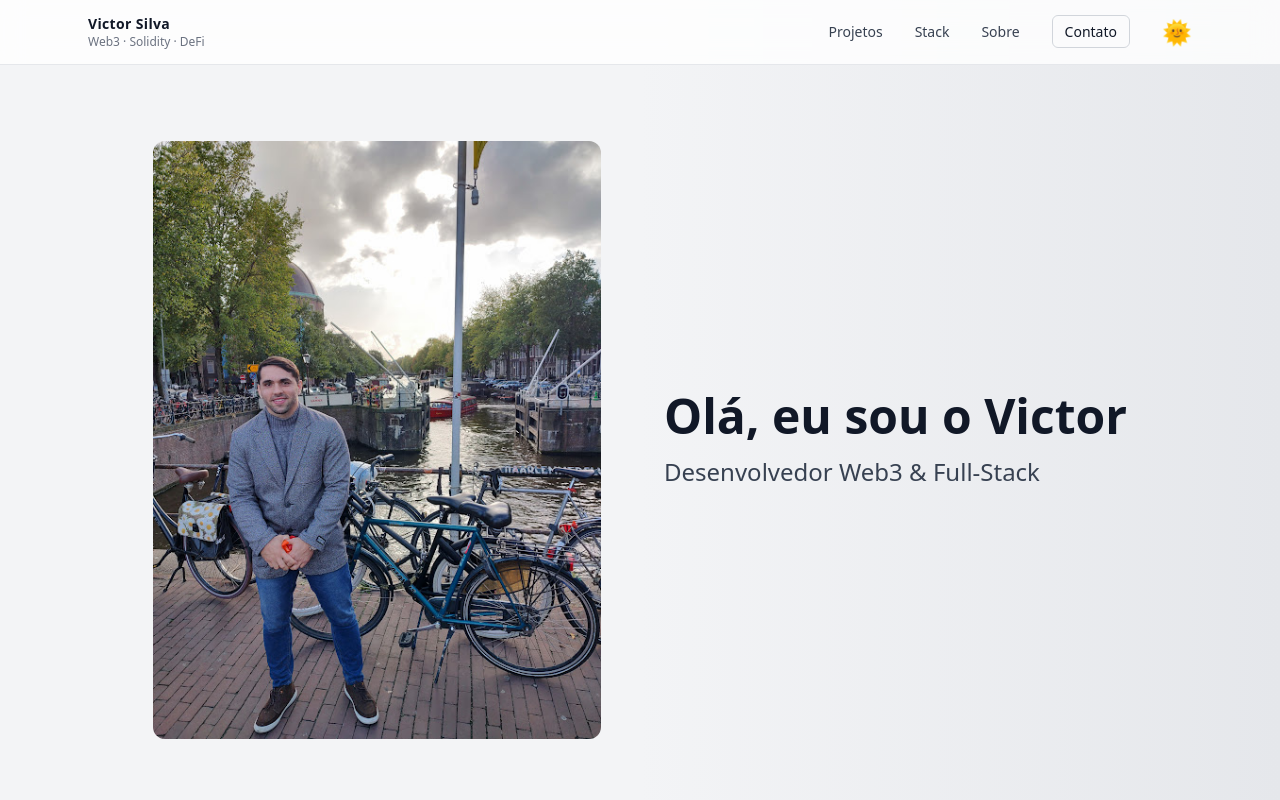
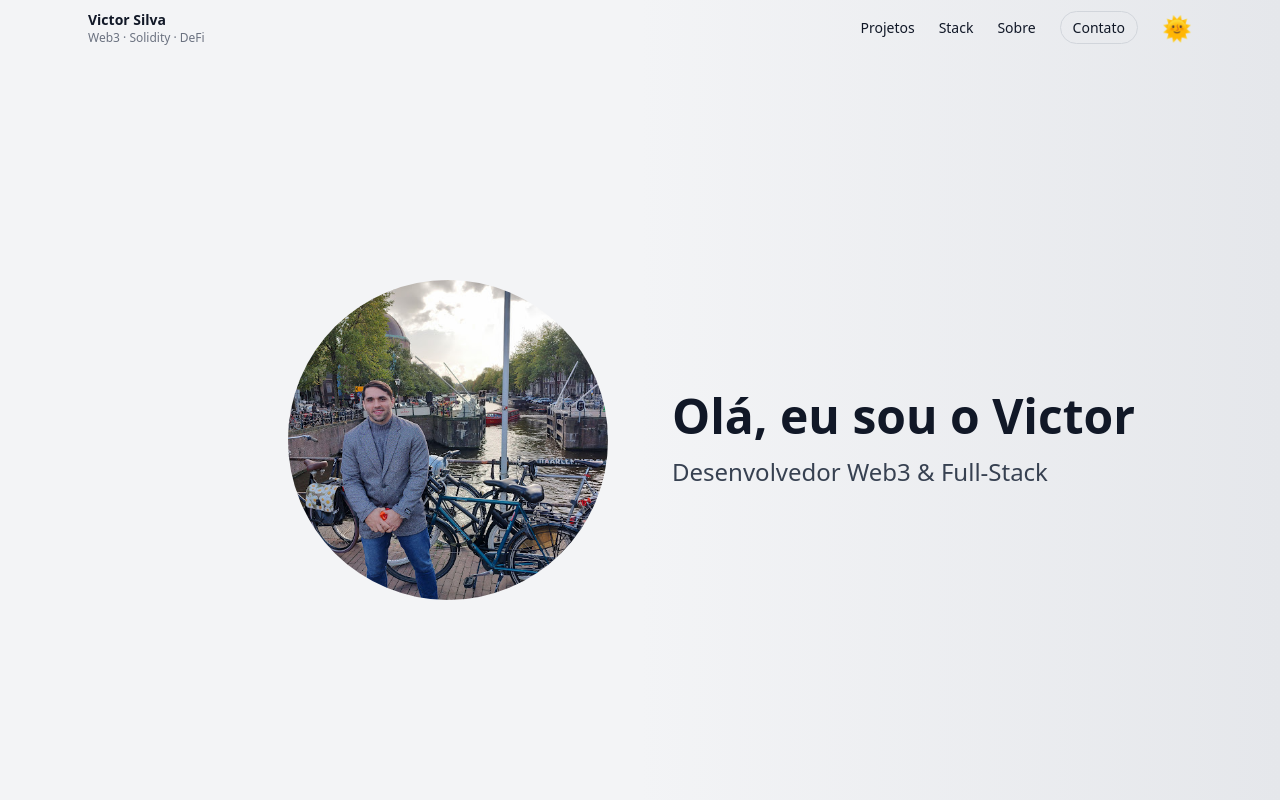
Before and after one commit to victoradauto1/portifolio, a React (Vite) app: page / in a window 1280 px wide. Shown: the top 800 px of the page. Built offline with nearby package versions, Linux system fonts and the light colour scheme.

Commit message:
feat(ui): refine hero layout and profile image presentation

```diff
--- a/src/components/Header.jsx
+++ b/src/components/Header.jsx
@@ -1,57 +1,70 @@
+import { useEffect, useState } from "react";
 import ThemeSwitcher from "./ThemeSwitcher";
 
 const Header = () => {
+  const [scrolled, setScrolled] = useState(false);
+
+  useEffect(() => {
+    const onScroll = () => {
+      setScrolled(window.scrollY > 40);
+    };
+
+    window.addEventListener("scroll", onScroll);
+    return () => window.removeEventListener("scroll", onScroll);
+  }, []);
+
   return (
-    <header className="fixed top-0 w-full z-50 backdrop-blur-md bg-white/80 dark:bg-gray-900/80 border-b border-gray-200 dark:border-gray-800">
-      <nav className="max-w-6xl mx-auto px-6 h-16 flex items-center justify-between">
-
+    <header
+      className={`
+        fixed z-50 transition-all duration-300
+        ${scrolled
+          ? "top-4 left-1/2 -translate-x-1/2 bg-white/80 dark:bg-gray-900/80 backdrop-blur-md shadow-lg rounded-full px-6"
+          : "top-0 left-0 w-full bg-transparent"}
+      `}
+    >
+      <nav
+        className={`
+          flex items-center justify-between h-14
+          ${scrolled ? "gap-6" : "max-w-6xl mx-auto px-6"}
+        `}
+      >
         {/* Brand */}
         <div className="flex flex-col leading-tight">
-          <span className="text-sm font-semibold tracking-wide text-gray-900 dark:text-gray-100">
+          <span className="text-sm font-semibold text-gray-900 dark:text-gray-100">
             Victor Silva
           </span>
-          <span className="text-xs text-gray-500 dark:text-gray-400">
-            Web3 · Solidity · DeFi
-          </span>
+          {!scrolled && (
+            <span className="text-xs text-gray-500 dark:text-gray-400">
+              Web3 · Solidity · DeFi
+            </span>
+          )}
         </div>
 
-        {/* Navigation */}
-        <ul className="flex items-center gap-8 text-sm font-medium">
+        {/* Links */}
+        <ul className="flex items-center gap-6 text-sm font-medium">
           <li>
-            <a
-              href="#projects"
-              className="text-gray-700 dark:text-gray-300 hover:text-black dark:hover:text-white transition-colors"
-            >
+            <a href="#projects" className="hover:opacity-70 transition">
               Projetos
             </a>
           </li>
           <li>
-            <a
-              href="#skills"
-              className="text-gray-700 dark:text-gray-300 hover:text-black dark:hover:text-white transition-colors"
-            >
+            <a href="#skills" className="hover:opacity-70 transition">
               Stack
             </a>
           </li>
           <li>
-            <a
-              href="#about"
-              className="text-gray-700 dark:text-gray-300 hover:text-black dark:hover:text-white transition-colors"
-            >
+            <a href="#about" className="hover:opacity-70 transition">
               Sobre
             </a>
           </li>
           <li>
             <a
               href="#contact"
-              className="px-3 py-1.5 rounded-md border border-gray-300 dark:border-gray-700
-                         hover:border-gray-900 dark:hover:border-gray-400
-                         transition-colors"
+              className="px-3 py-1.5 rounded-full border border-gray-300 dark:border-gray-700 hover:border-gray-900 dark:hover:border-gray-400 transition"
             >
               Contato
             </a>
           </li>
-
           <ThemeSwitcher />
         </ul>
       </nav>
--- a/src/sections/Hero.jsx
+++ b/src/sections/Hero.jsx
@@ -9,16 +9,17 @@ const Hero = () => {
         dark:from-gray-900 dark:via-gray-900 dark:to-gray-800
       "
     >
-      <div className="max-w-6xl mx-auto px-6 grid grid-cols-1 md:grid-cols-2 items-center gap-12">
+      <div className="max-w-6xl mx-auto px-6 grid grid-cols-1 md:grid-cols-2 items-center gap-16">
 
-        {/* Imagem */}
-        <div className="relative flex justify-center md:justify-start">
-          <div className="absolute inset-0 rounded-xl bg-gradient-to-r from-transparent to-gray-100 dark:to-gray-900" />
-          <img
-            src="/profile.jpg"
-            alt="Victor em Amsterdam"
-            className="relative z-10 w-full max-w-md rounded-xl object-cover"
-          />
+        {/* Imagem circular */}
+        <div className="flex justify-center md:justify-end">
+          <div className="w-72 h-72 md:w-80 md:h-80 rounded-full overflow-hidden">
+            <img
+              src="/profile.jpg"
+              alt="Victor em Amsterdam"
+              className="w-full h-full object-cover object-center"
+            />
+          </div>
         </div>
 
         {/* Texto */}
```
